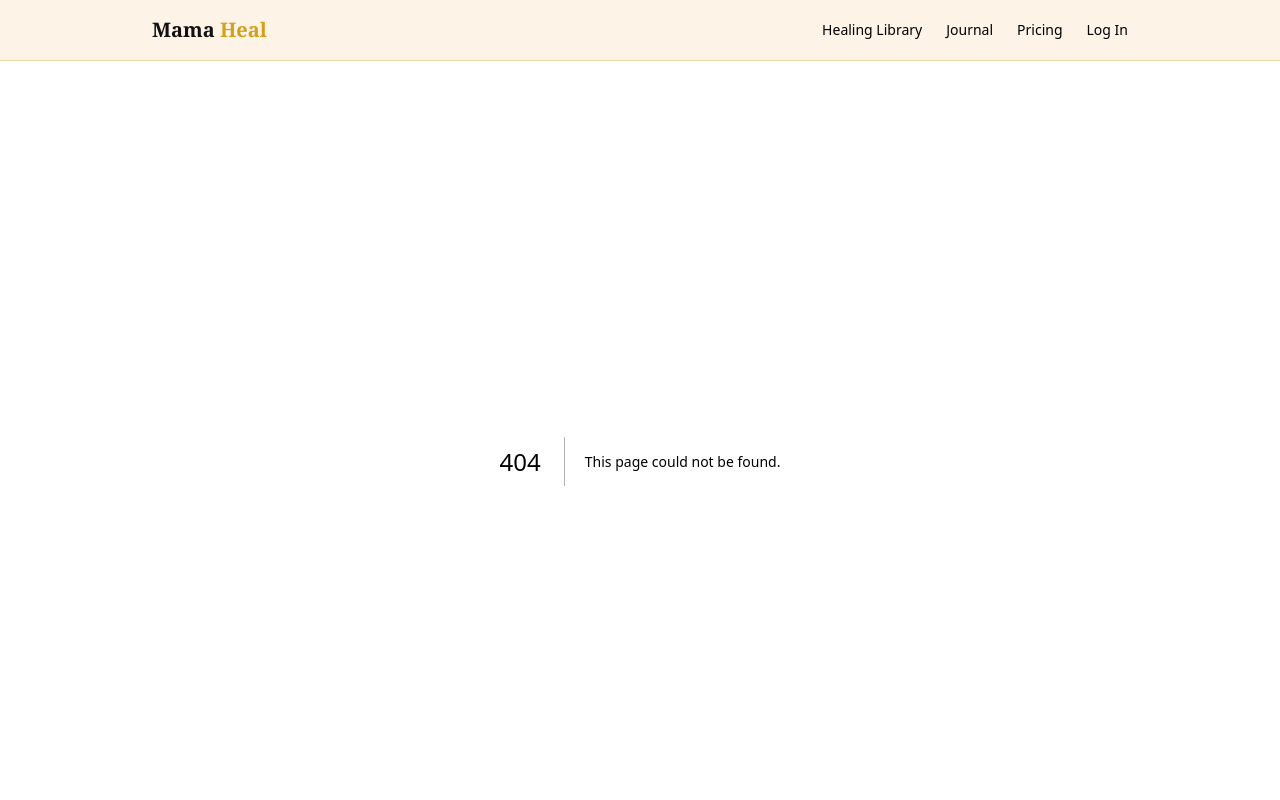
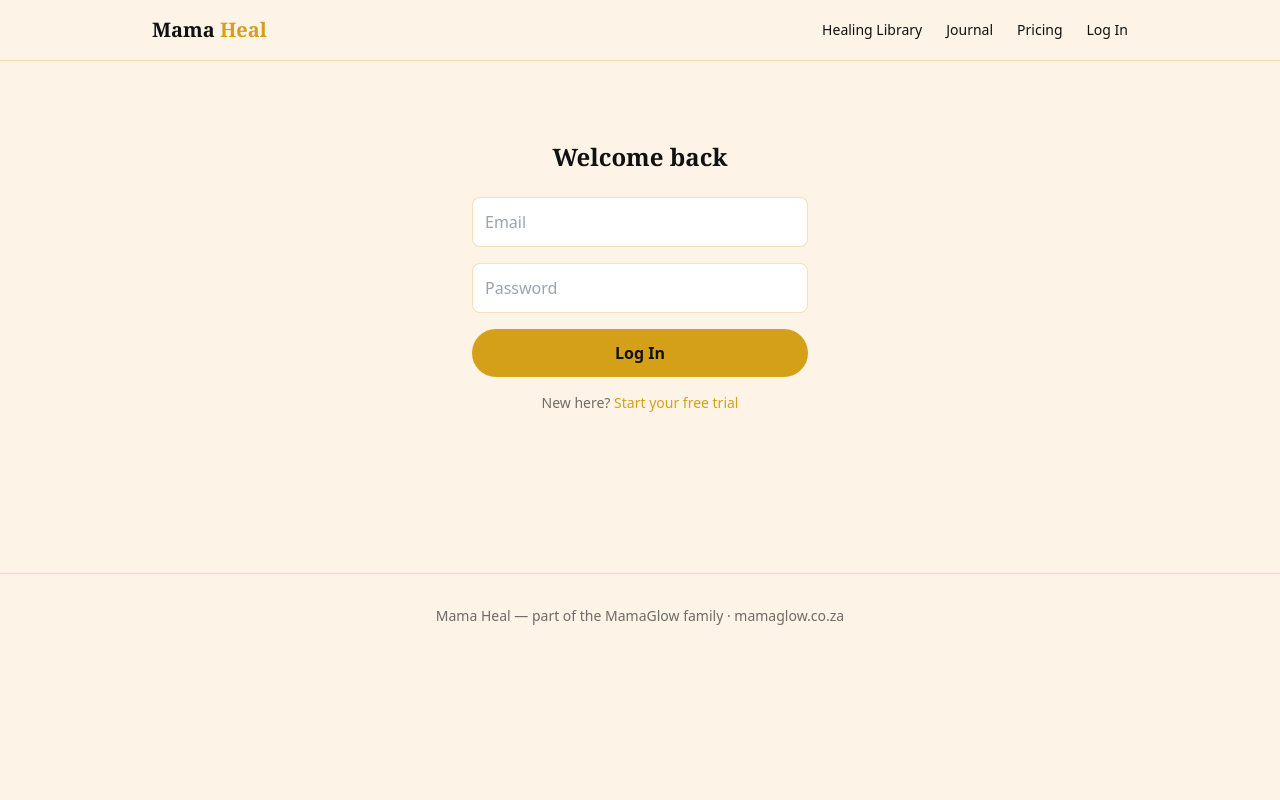
Before and after one commit to glowmama4-cloud/mama-heal, a Next.js app: page /login in a window 1280 px wide. Before the commit this address had no page. Shown: the top 800 px of the page. Built offline with nearby package versions, Linux system fonts and the light colour scheme; no server answers.

Commit message:
Create page.js

```diff
--- /dev/null
+++ b/app/login/page.js
@@ -0,0 +1,46 @@
+'use client'
+import { useState } from 'react'
+import { createClient } from '../../lib/supabaseClient'
+
+export default function Login() {
+  const [email, setEmail] = useState('')
+  const [password, setPassword] = useState('')
+  const [error, setError] = useState('')
+  const [loading, setLoading] = useState(false)
+
+  async function handleLogin(e) {
+    e.preventDefault()
+    setLoading(true)
+    setError('')
+    const supabase = createClient()
+    const { error } = await supabase.auth.signInWithPassword({ email, password })
+    if (error) setError(error.message)
+    else window.location.href = '/dashboard'
+    setLoading(false)
+  }
+
+  return (
+    <div className="max-w-sm mx-auto px-6 py-20">
+      <h1 className="text-2xl font-serif font-bold mb-6 text-center">Welcome back</h1>
+      <form onSubmit={handleLogin} className="space-y-4">
+        <input
+          type="email" placeholder="Email" value={email}
+          onChange={(e) => setEmail(e.target.value)}
+          className="w-full p-3 rounded-lg border border-gold/30" required
+        />
+        <input
+          type="password" placeholder="Password" value={password}
+          onChange={(e) => setPassword(e.target.value)}
+          className="w-full p-3 rounded-lg border border-gold/30" required
+        />
+        {error && <p className="text-red-500 text-sm">{error}</p>}
+        <button type="submit" disabled={loading} className="btn-gold w-full">
+          {loading ? 'Signing in...' : 'Log In'}
+        </button>
+      </form>
+      <p className="text-sm text-center mt-4 text-ink/60">
+        New here? <a href="/signup" className="text-gold font-medium">Start your free trial</a>
+      </p>
+    </div>
+  )
+}
```
